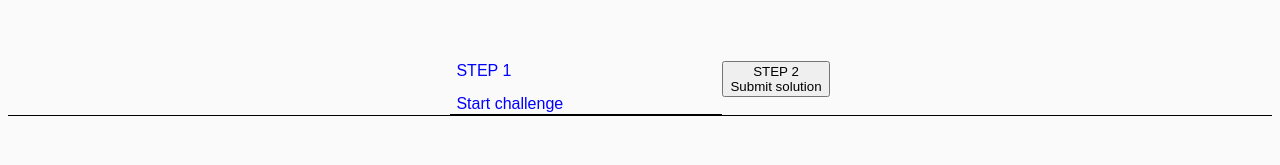
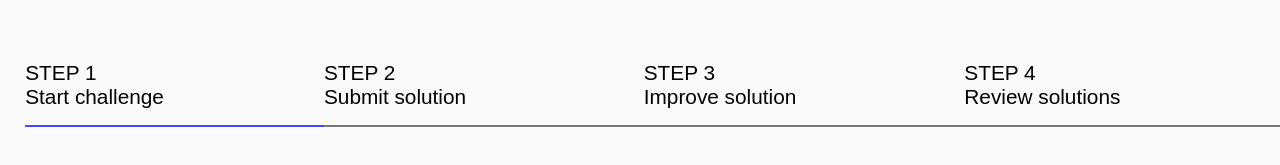
Before and after one commit to 0915kavoosi/bento-grid-showcase, a plain HTML site: page index.html in a window 1280 px wide. Shown: the part 169-334 px from the top of the page. Drawn offline with Linux system fonts and the light colour scheme; a web font is replaced by a local one.

Commit message:
Fixing STEP buttons and styling the buttons

```diff
--- a/index.html
+++ b/index.html
@@ -33,21 +33,22 @@
     </div>
     <main class="main">
         <div class="container-card">
-            <div class="card_btn">
-                <button class="btn__STEP1">
+             <button class="btn-textline">
                 <span>STEP 1</span>
-                    <br>
                 <span>Start challenge</span>
             </button>
-            </div>
-            <div class="card_but">
-                <button class="btn__STEP2">
+             <button class="my-btn">
                 <span>STEP 2</span>
-                    <br>
                 <span>Submit solution</span>
-
             </button>
-            </div>
+              <button class="tline-btn">
+                <span>STEP 3</span>
+                <span>Improve solution</span>
+            </button>
+              <button class="btn-success">
+                <span>STEP 4</span>
+                <span>Review solutions</span>
+            </button>
         </div>
     </main>
     <script src="./js/app.js"></script>
--- a/sass/style.scss
+++ b/sass/style.scss
@@ -4,12 +4,7 @@
 
 body {
     overflow: hidden;
-    // display: flex;
-    // justify-content: center;
-    // align-items: center;
-    // background-color: red;
     background-color: rgb(250 250 250 / var(--tw-bg-opacity, 1));
-    // max-width: 100rem;
 }
 .header {
     display: flex;
@@ -30,7 +25,6 @@
     display: flex;
     position: relative;
     right: 15rem;
-    // font-family: font__header;
     font-weight: bold;
     font-size: 1.2rem;
 }
@@ -40,7 +34,6 @@
     display: flex;
     gap: 20px;
     position: relative;
-    // left: 65rem;
     top: 0.5rem;
 }
 
@@ -116,23 +109,102 @@
     right: 1.5rem;
     font-weight: bold;
 }
-.btn__STEP1 > span {
-    display: flex;
-    font-size: 1rem;
-    color: blue;
-}
+
 .container-card {
     display: flex;
     justify-content: center;
     position: relative;
     top: 4rem;
-    border-bottom: 1px solid;
+    align-items: center;
+    right: 10rem;
 }
-.card_btn {
-    border-bottom: 1px solid;
-    width: 17rem;
+.btn-textline {
+    position: relative;
+    right: 10rem;
+    background: none;
+    border: none;
+    padding: 0;
+    cursor: pointer;
 }
-.btn__STEP1 {
+.btn-textline span {
+    display: flex ;
+    position: relative;
+    font-size: 1.3rem;
+}
+.btn-textline span:last-child::after {
+    content: "";
+    position: absolute;
+    left: 0;
+    top: 2.5rem;
+    width: 18.8rem;
+    height: 2px;
+    background: rgba(0, 0, 255, 0.714);
+}
+.my-btn {
+    background: none;
     border: none;
-    background-color: rgb(250 250 250 / var(--tw-bg-opacity, 1));
+    padding: 0;
+    cursor: pointer;
 }
+
+.my-btn span {
+    display: flex ;
+    position: relative;
+    font-size: 1.3rem;
+}
+
+
+.my-btn span:last-child::after {
+    content: "";
+    position: absolute;
+    left: 0;
+    top: 2.5rem;
+    width: 20rem;
+    height: 2px;
+    background: $color-Grey-dark-2;
+}
+.tline-btn {
+    background: none;
+    border: none;
+    padding: 0;
+    cursor: pointer;
+}
+.tline-btn span {
+    display: flex ;
+    position: relative;
+    font-size: 1.3rem;
+    left: 11.1rem;
+}
+
+.tline-btn span:last-child::after {
+    content: "";
+    position: absolute;
+    left: 0;
+    top: 2.5rem;
+    width: 20rem;
+    height: 2px;
+    background: $color-Grey-dark-2;
+}
+.btn-success {
+    background: none;
+    border: none;
+    padding: 0;
+    cursor: pointer;
+    position: relative;
+    left: 21.6rem;
+}
+.btn-success span {
+    display: flex ;
+    position: relative;
+    font-size: 1.3rem;
+}
+
+.btn-success span:last-child::after {
+    content: "";
+    position: absolute;
+    left: 0;
+    top: 2.5rem;
+    width: 20rem;
+    height: 2px;
+    background: $color-Grey-dark-2;
+}
```
Also changed, not shown: css/style.css, 2 other files. Lines whose indentation alone changed are shown as unchanged.
